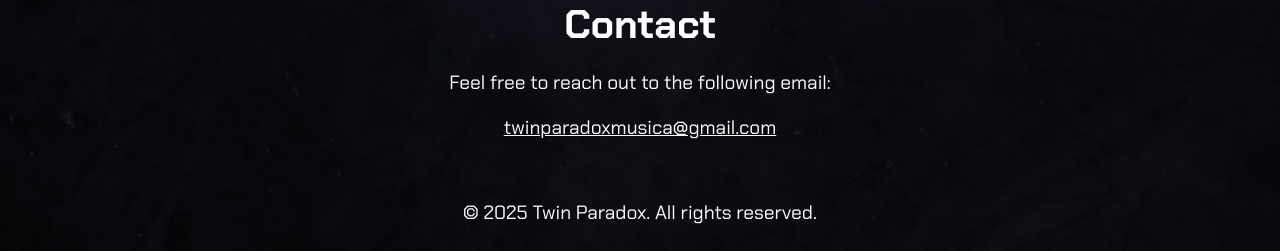
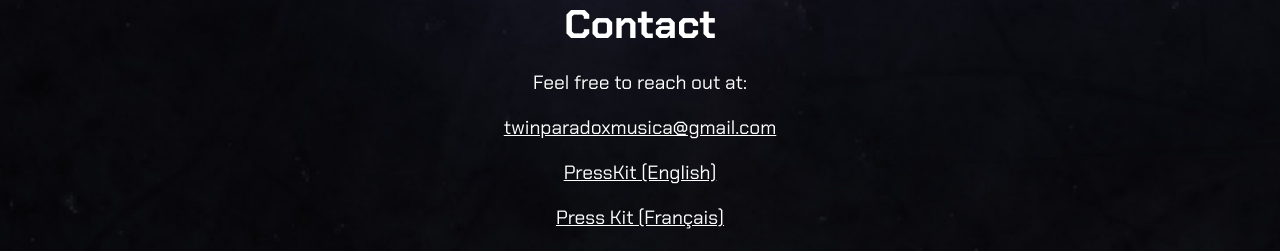
Before and after one commit to twinparadoxmusica/website, a React (Create React App) app: page / in a window 1280 px wide. Shown: the part 2546-2797 px from the top of the page. Built offline with nearby package versions, Linux system fonts and the light colour scheme.

Commit message:
added presskit links

```diff
--- a/src/components/Contact.js
+++ b/src/components/Contact.js
@@ -3,10 +3,26 @@ import React from 'react';
 const Contact = () => (
   <section id="contact" className="section">
     <h2>Contact</h2>
-    <p>Feel free to reach out to the following email:</p>
+    <p>Feel free to reach out at:</p>
     <p>
       <a data-name="mail-text" href="mailto:twinparadoxmusica@gmail.com">
         twinparadoxmusica@gmail.com
+      </a>
+    </p>
+    <p>
+      <a
+        data-name="presskit-english"
+        href="https://www.twinparadox.music/assets/TwinParadoxPressKit-EN.pdf"
+      >
+        PressKit (English)
+      </a>
+    </p>
+    <p>
+      <a
+        data-name="presskit-french"
+        href="https://www.twinparadox.music/assets/TwinParadoxPressKit-FR.pdf"
+      >
+        Press Kit (Français)
       </a>
     </p>
   </section>
```
